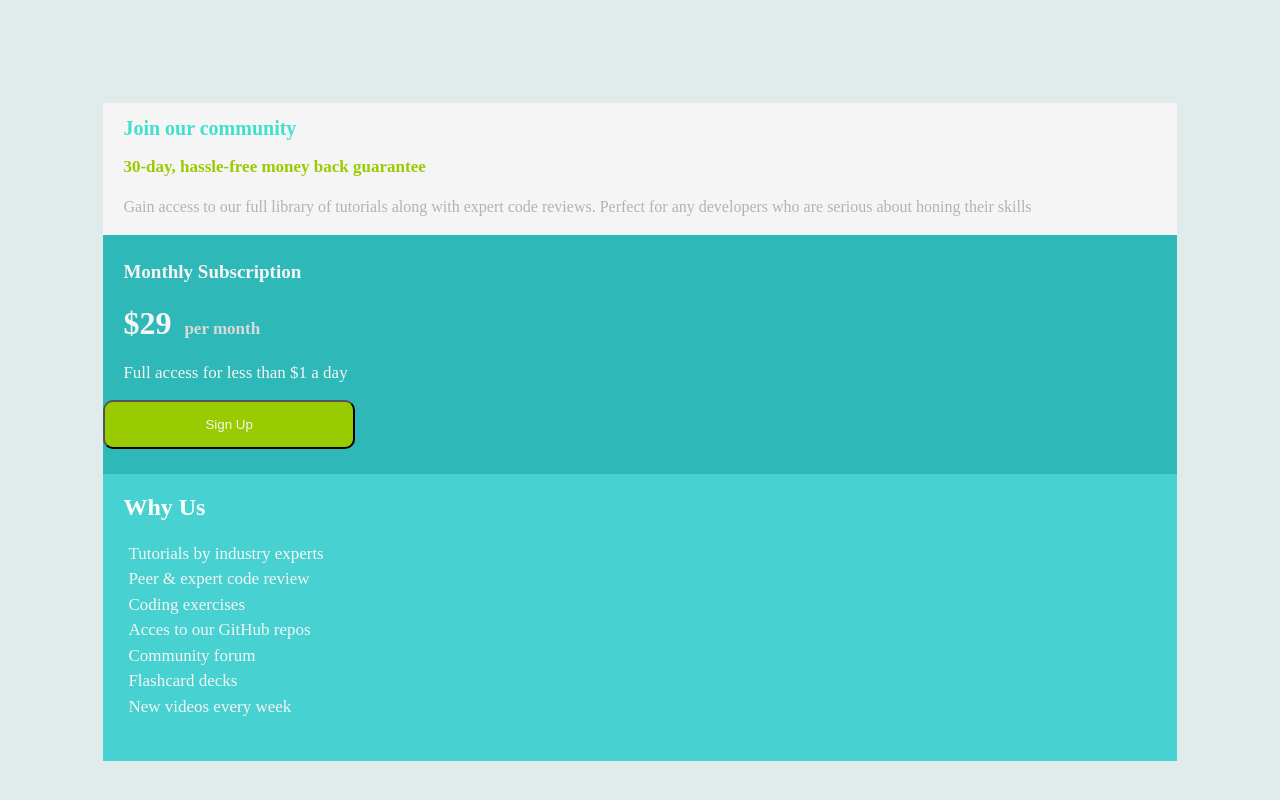
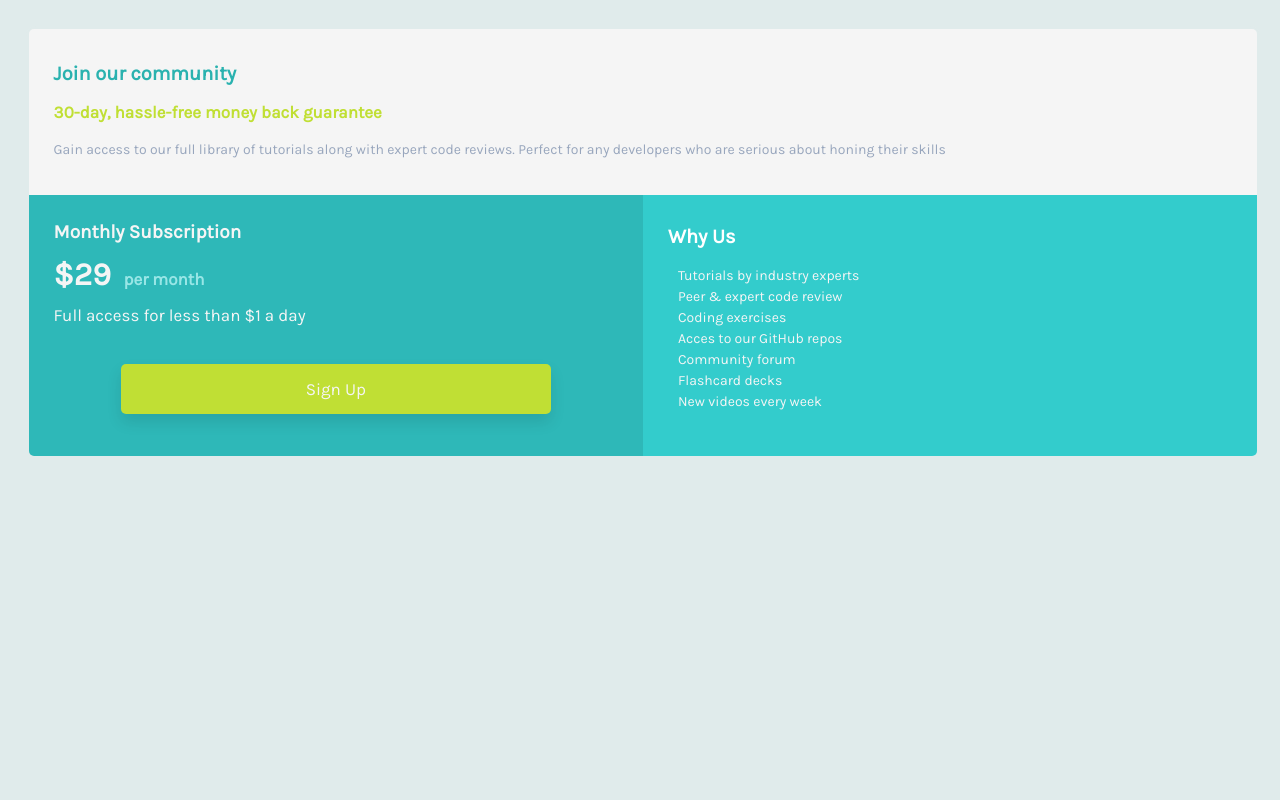
Before and after one commit to teodollo/Single-price-grid-component, a plain HTML site: page index.html in a window 1280 px wide. Drawn offline with Linux system fonts and the light colour scheme.

Commit message:
added desktop querie

```diff
--- a/index.html
+++ b/index.html
@@ -4,6 +4,8 @@
     <meta charset="UTF-8">
     <meta http-equiv="X-UA-Compatible" content="IE=edge">
     <meta name="viewport" content="width=device-width, initial-scale=1.0">
+    <link rel="preconnect" href="https://fonts.gstatic.com">
+    <link href="https://fonts.googleapis.com/css2?family=Karla:ital@0;1&display=swap" rel="stylesheet">
     <link rel = "stylesheet" href="style.css">
     <title>Document</title>
 </head>
@@ -11,21 +13,21 @@
     <main id = "main-grid">
 
     <div class = "join-community">
-        <h1>Join our community</h1>
-        <h3>30-day, hassle-free money back guarantee</h3>
-        <p>Gain access to our full library of tutorials along with expert code reviews.
+        <h1 class="margin-left">Join our community</h1>
+        <h3 class="margin-left">30-day, hassle-free money back guarantee</h3>
+        <p class="margin-left">Gain access to our full library of tutorials along with expert code reviews.
          Perfect for any developers who are serious about honing their skills</p>
     </div>
 
     <div class = "Sign-up">
-        <h2>Monthly Subscription</h2>
-        <h1> $29 <small>per month</small></h1>
-        <p>Full access for less than $1 a day</p>
+        <h2 class="margin-left">Monthly Subscription</h2>
+        <h1 class="margin-left"> $29 <small>per month</small></h1>
+        <p class="margin-left">Full access for less than $1 a day</p>
         <button>Sign Up</button>
     </div>
 
     <div class = "why-us">
-        <h2>Why Us</h2>
+        <h2 class="margin-left">Why Us</h2>
         <ul>
             <li>Tutorials by industry experts</li>
             <li>Peer & expert code review</li>
--- a/style.css
+++ b/style.css
@@ -1,90 +1,168 @@
+*{
+    font-family: 'Karla', sans-serif;
+}
 body{
-    margin: 8%;
+    height: 100%;
+    margin: 5%;
     background-color: #e0ebeb;
 }
 
-#main-grid{
+main{
+    width: 100%;
     display: grid;
-    margin: 50 px;
-    border: 1px solid;
+    border-style: solid;
     border-color: #e0ebeb;
     border-radius: 10px;
+    height: 100%;
+
 
 }
+
+.margin-left{
+    margin-left:25px;
+}
 .join-community{
+    border-top-left-radius: 5px;
+    border-top-right-radius: 5px;
     background-color: whitesmoke;
-    border-bottom: 40px;
-    border-top: 25px;
+    padding-bottom: 20px;
+    padding-top: 20px;
+    height: 212.391px;
 }
 .join-community h1{
-    color:#40E0D0;
+    color: hsl(179, 62%, 43%);
     font-size: 20px;
-    margin-left: 20px;
+
+
 }
 .join-community h3{
-    color: #99cc00;
+    color: hsl(71, 73%, 54%);
     font-size: 17px;
-    margin-left: 20px;
+
 }
 .join-community p{
-    font-size: 16px;
+    font-size: 14px;
     line-height: 1.6;
-    color: #b3b3b3;
-    margin-left: 20px;
+    color: hsl(218, 22%, 67%);
+
+    max-width: 263px;
 }
 
 .Sign-up{
+    height: 212.391px;
     background-color: #2eb8b8;
     text-align: left;
     padding-top: 10px;
     padding-bottom: 25px;
-
+    line-height: 0.8;
 }
 .Sign-up h2{
     color: whitesmoke;
     font-size: 19px;
-    margin-left: 20px;
+
 }
 .Sign-up h1{
     color: whitesmoke;
-    margin-left: 20px;
+
 }
 .Sign-up h1 small{
-    color:#d9d9d9;
+    color:#98e6e6;
     font-size: 17px;
     margin-left: 5px;
 }
 .Sign-up p{
     color:whitesmoke;
     font-size: 17px;
-    margin-left: 20px;
+
 }
 
 button{
-    padding: 15px 100px 15px 100px;
-    border-radius: 10px;
-    background-color:#99cc00 ;
+    margin: auto;
+    font-size: 17px;
+    margin-top: 24px;
+    margin-left: 17px;
+    padding-top: 15px;
+    padding-bottom: 15px;
+    border: none;
+    border-radius: 5px;
+    background-color:hsl(71, 73%, 54%);
     color: whitesmoke;
-    text-align: center;
-    margin: auto 0;
-    align-items:center;
-    width: 80;
+    width: 90%;
+    box-shadow: 0px 8px 15px rgba(0, 0, 0, 0.1);
 
 }
 
 .why-us{
-    background-color: #47d1d1;
+    border-bottom-left-radius: 5px;
+    border-bottom-right-radius: 5px;
+    height: 212.391px;
+    background-color: #33cccc;
     padding-bottom: 25px;
 }
 .why-us h2{
+    margin-top: 20px;
     color: white;
-    margin-left: 20px;
+    font-size: 20px;
+
 }
 .why-us ul {
     color: whitesmoke;
     list-style-type: none;
-    font-size: 17px;
+    font-size: 14px;
     line-height: 1.5;
-    margin-left: 5px;
+    margin-left: 15px;
     padding-left: 20px;
 }
+
+@media only screen and (min-width: 600px) {
+    body{
+        margin: 2%;
+    }
+    #main-grid{
+        grid-template-columns: 1fr 1fr;
+        grid-template-areas:
+        "header header"
+        "aside main";
+
+    }
+    .join-community{
+        grid-area: header;
+        height: 100%;
+    }
+    .join-community p{
+        max-width: 80%;
+    }
+    .Sign-up{
+        grid-area: aside;
+        height: 100%;
+        padding-top: 10px;
+        padding-bottom: 10px;
+        border-bottom-left-radius: 5px;
+    }
+    .Sign-up h2{
+        margin-top: 20px;
+    }
+    .why-us{
+        grid-area: main;
+        height: 100%;
+        padding-top: 10px;
+        padding-bottom: 10px;
+        border-bottom-left-radius: 0px;
+
+    }
+    .margin-left{
+        width: 80%;
+
+    }
+    #querie{
+        margin-left: 10%;
+
+    }
+    button{
+        width: 70%;
+        margin-left: 15%;
+    }
+    button:hover {
+        background-color: #cfe765;
+    }
+}
```
